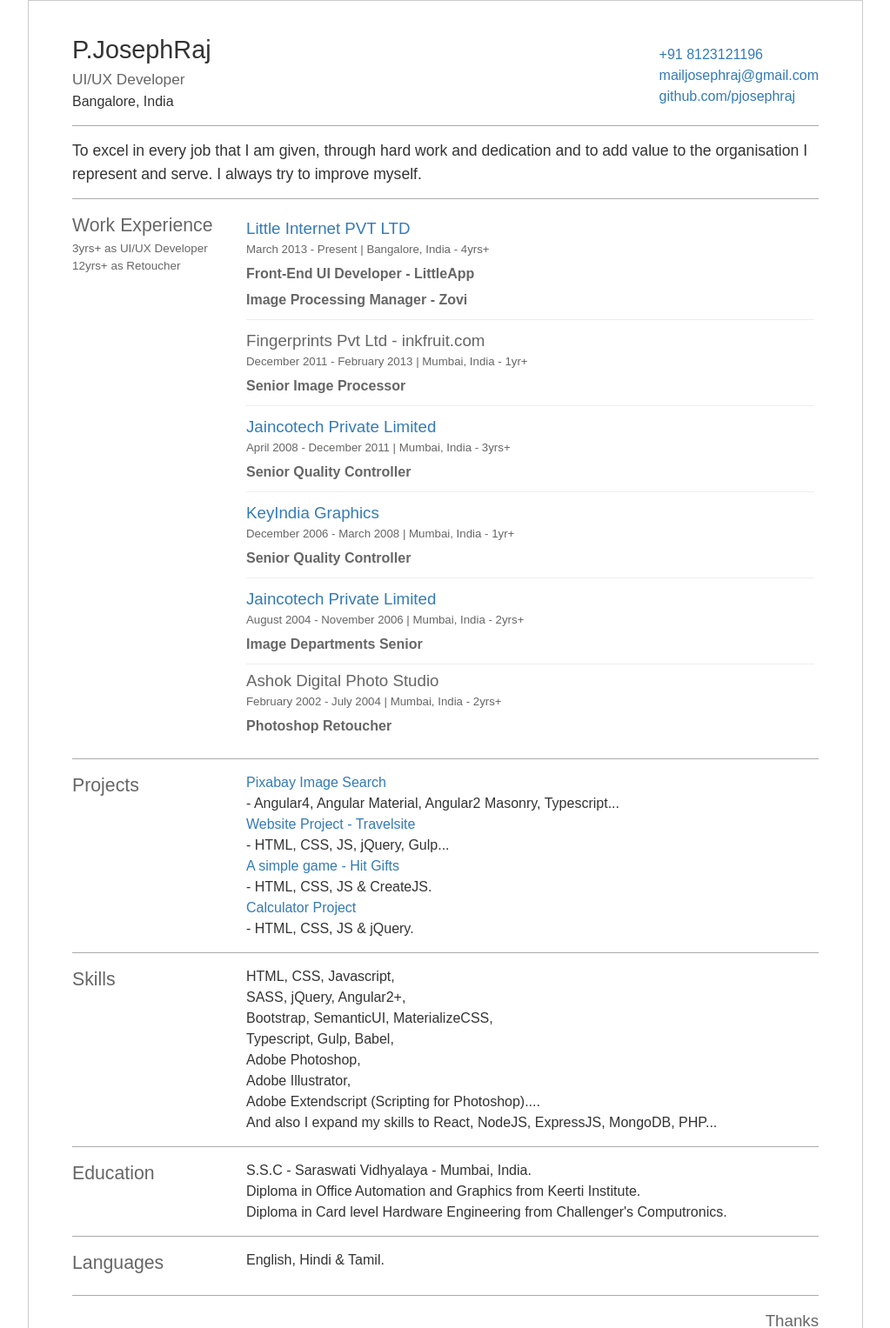
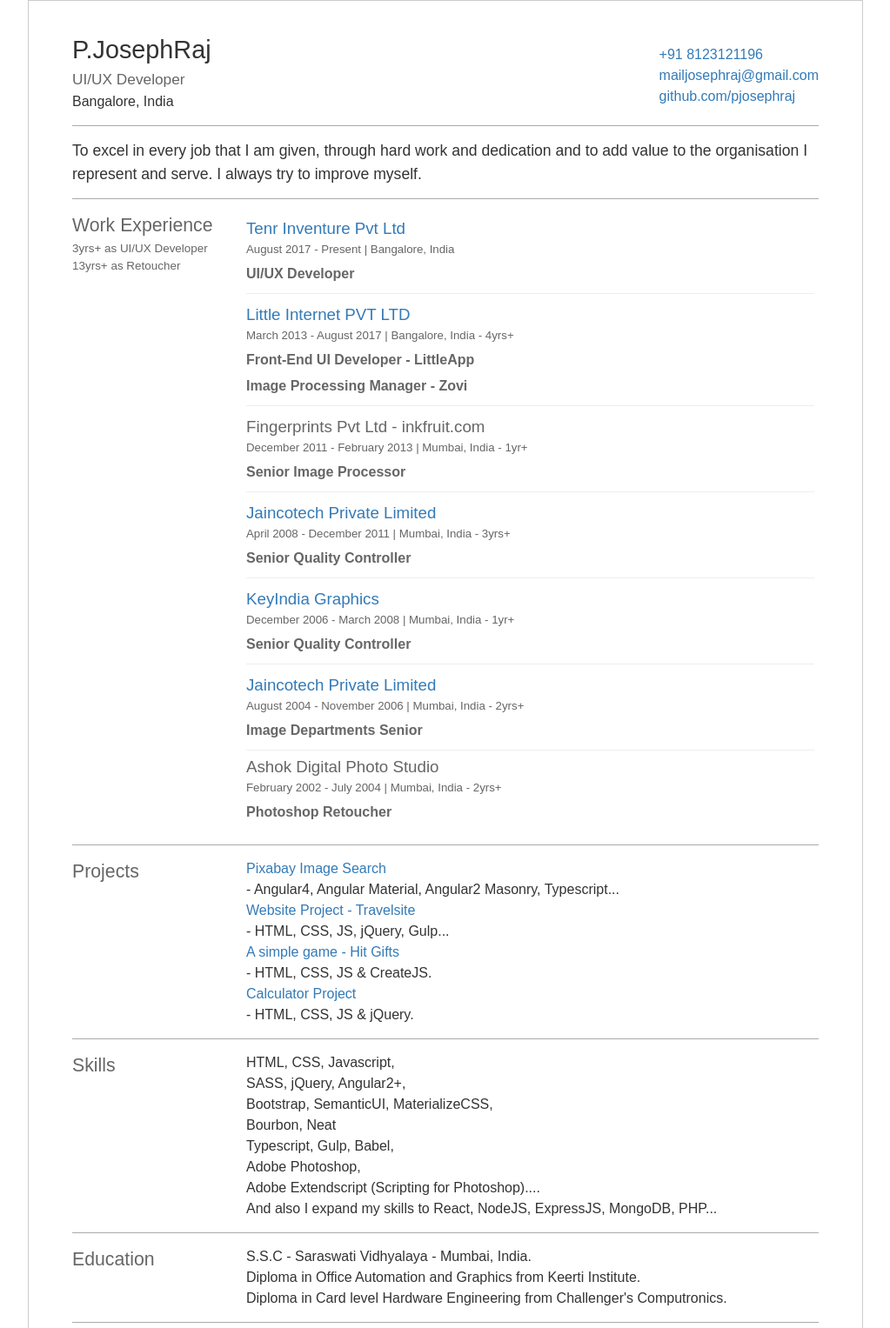
Before and after one commit to pjosephraj/pjosephraj.github.io, a plain HTML site: page index.html in a window 1280 px wide. Shown: the part 30-1557 px from the top of the page at 87% size, without its empty margins (128-1151 px from the left). Drawn offline with Linux system fonts and the light colour scheme; a web font is replaced by a local one.

Commit message:
updated..

```diff
--- a/index.html
+++ b/index.html
@@ -40,13 +40,25 @@
         <div class="left">
           <h2>Work Experience</h2>
           <p>3yrs+ as UI/UX Developer</p>
-          <p>12yrs+ as Retoucher</p>
+          <p>13yrs+ as Retoucher</p>
         </div>
         <div class="right">
           <ul class="block-detail">
             <li>
+              <h3><a href="http://www.tenrglobal.com" target="_blank">Tenr Inventure Pvt Ltd</a></h3>
+              <h5>August 2017 - Present | Bangalore, India</h5>
+              <h4 class="pos"><span>UI/UX Developer</span></h4>
+              <!-- <ul class="exp">
+                <li>Monitoring &amp; Guiding Image Processing Team</li>
+                <li>Getting the images done as per the requirements for e-commerce website</li>
+                <li>Banner Designing</li>
+                <li>Raw Processing, Color Correction, Retouching, </li>
+                <li>Quality checking, Archiving the images.....</li>
+              </ul> -->
+            </li>
+            <li>
               <h3><a href="http://www.littleapp.in" target="_blank">Little Internet PVT LTD</a></h3>
-              <h5>March 2013 - Present | Bangalore, India - 4yrs+</h5>
+              <h5>March 2013 - August 2017 | Bangalore, India - 4yrs+</h5>
               <h4 class="pos"><span>Front-End UI Developer</span> - LittleApp</h4>
               <!-- <ul class="exp">
                 <li>Developing UI/UX designs</li>
@@ -143,9 +155,9 @@
             <li>HTML, CSS, Javascript,</li>
             <li>SASS, jQuery, Angular2+,</li>
             <li>Bootstrap, SemanticUI, MaterializeCSS,</li>
+            <li>Bourbon, Neat</li>
             <li>Typescript, Gulp, Babel,</li>
             <li>Adobe Photoshop,</li>
-            <li>Adobe Illustrator,</li>
             <li>Adobe Extendscript (Scripting for Photoshop)....</li>
             <!-- <li>Google Sheets / MS Excel - Reporting</li> -->
             <li>And also I expand my skills to React, NodeJS, ExpressJS, MongoDB, PHP...</li>
```
